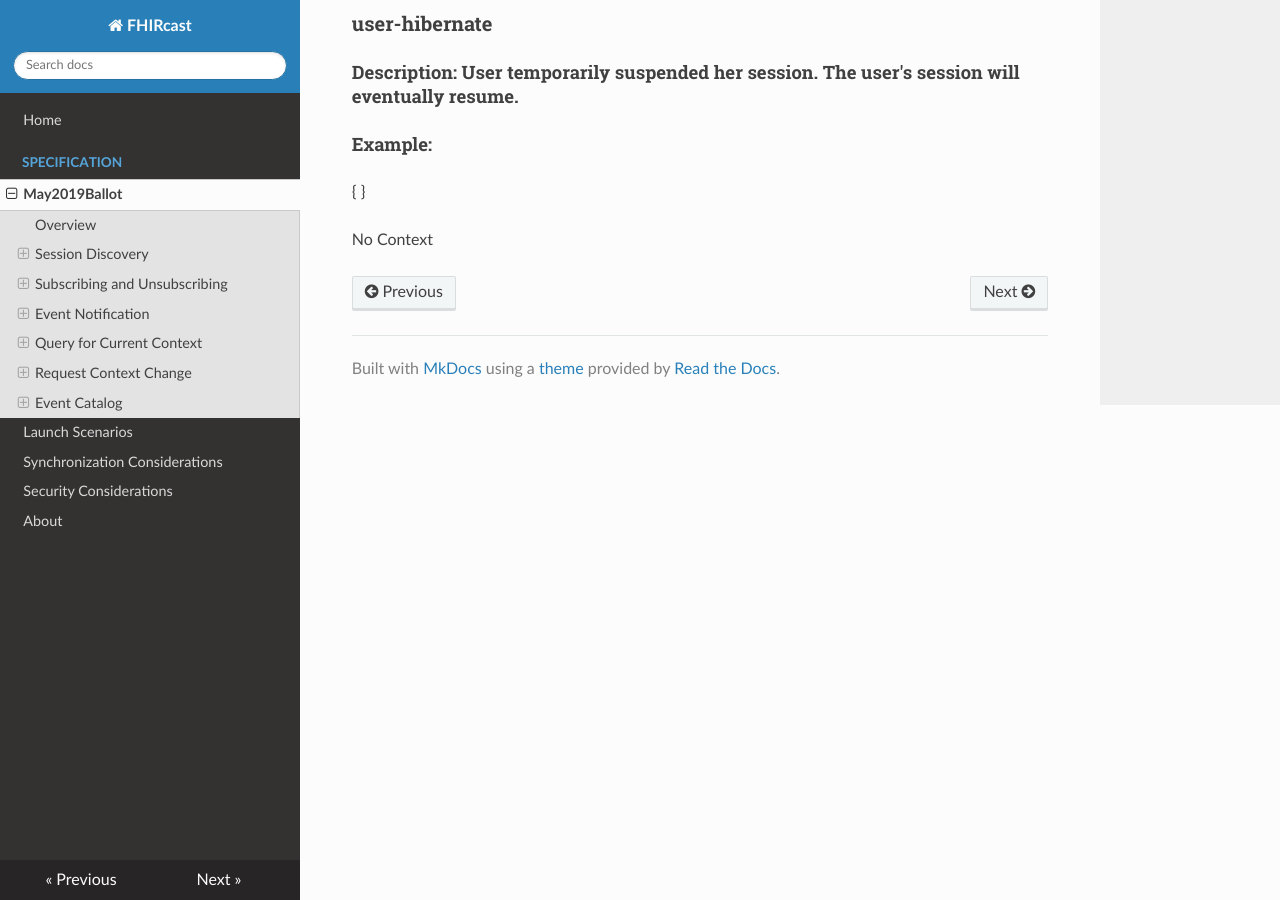
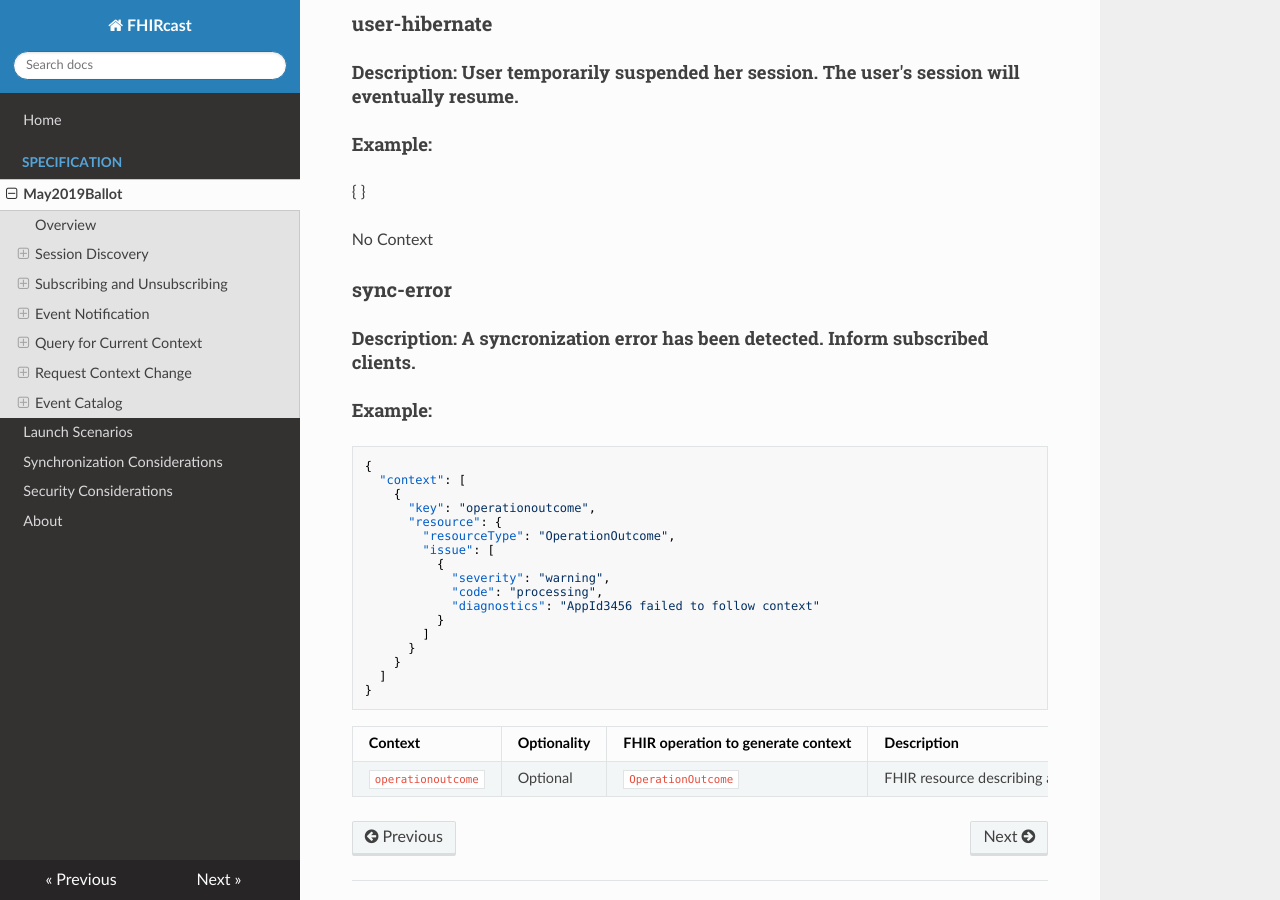
Before and after one commit to HL7/fhircast-docs, an MkDocs documentation site: the page built from docs/specification/May2019Ballot.md, in a window 1280 px wide and 900 px high, scrolled down 13443 px. Built offline with MkDocs 1.6.1, drawn with Linux system fonts in a browser that asks for light colours; nearby versions of some CDN libraries; old or Windows-style settings are respelled for this version of MkDocs.

Commit message:
Update May2019Ballot.md
Merge updates from master into this branch.

Fix some conflicts (notably move Niklas' `sync-error` event to the newly created spec page).

````diff
--- a/docs/specification/May2019Ballot.md
+++ b/docs/specification/May2019Ballot.md
@@ -559,3 +559,30 @@ No Context
 }
 
 No Context
+
+### sync-error
+#### Description: A syncronization error has been detected. Inform subscribed clients.
+#### Example:
+```
+{
+  "context": [
+    {
+      "key": "operationoutcome",
+      "resource": {
+        "resourceType": "OperationOutcome",
+        "issue": [
+          {
+            "severity": "warning",
+            "code": "processing",
+            "diagnostics": "AppId3456 failed to follow context"
+          }
+        ]
+      }
+    }
+  ]
+}
+```
+
+Context | Optionality | FHIR operation to generate context|  Description
+--- | --- | --- | ---
+`operationoutcome` | Optional |  `OperationOutcome` | FHIR resource describing an outcome of an unsuccessful system action..
````
